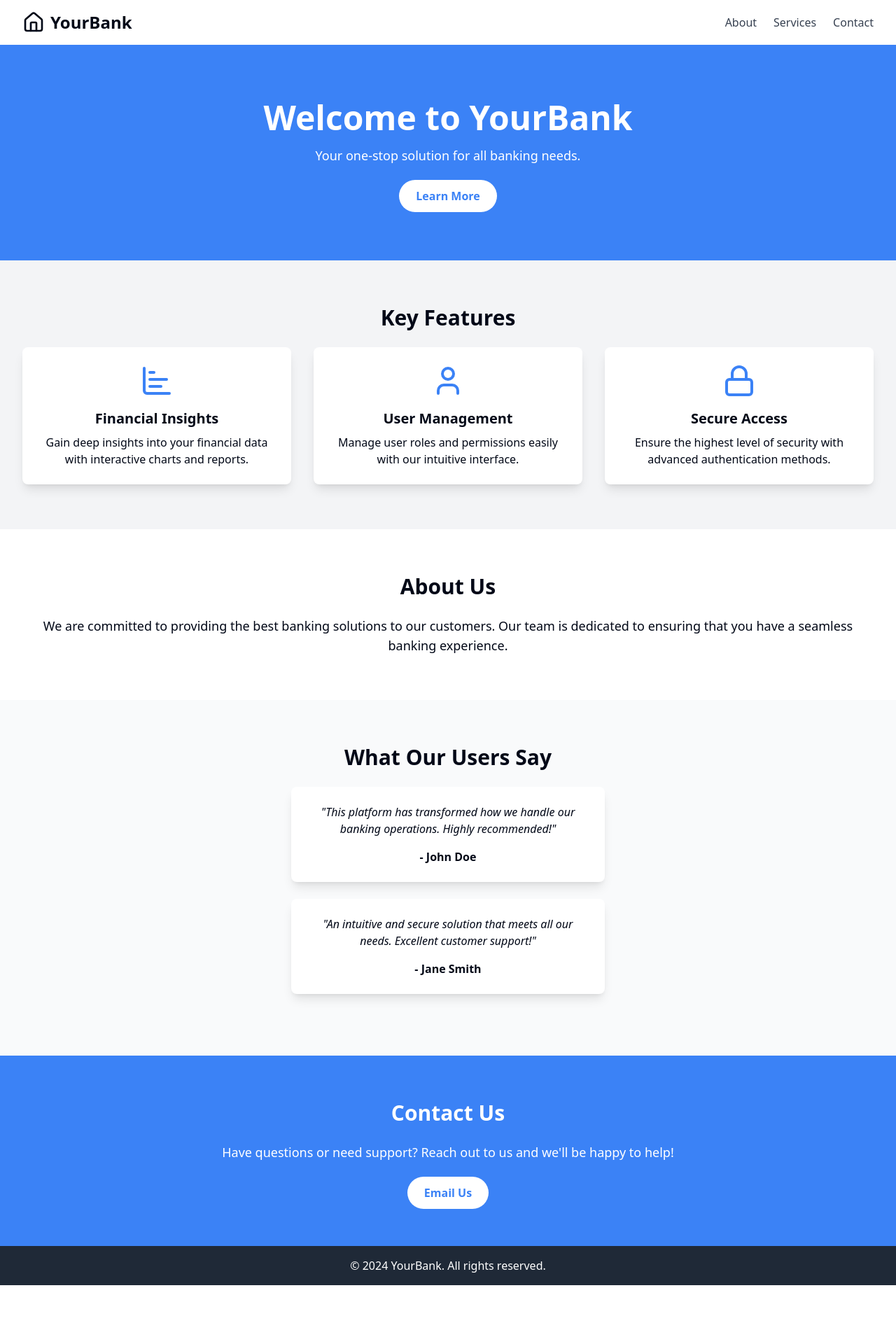
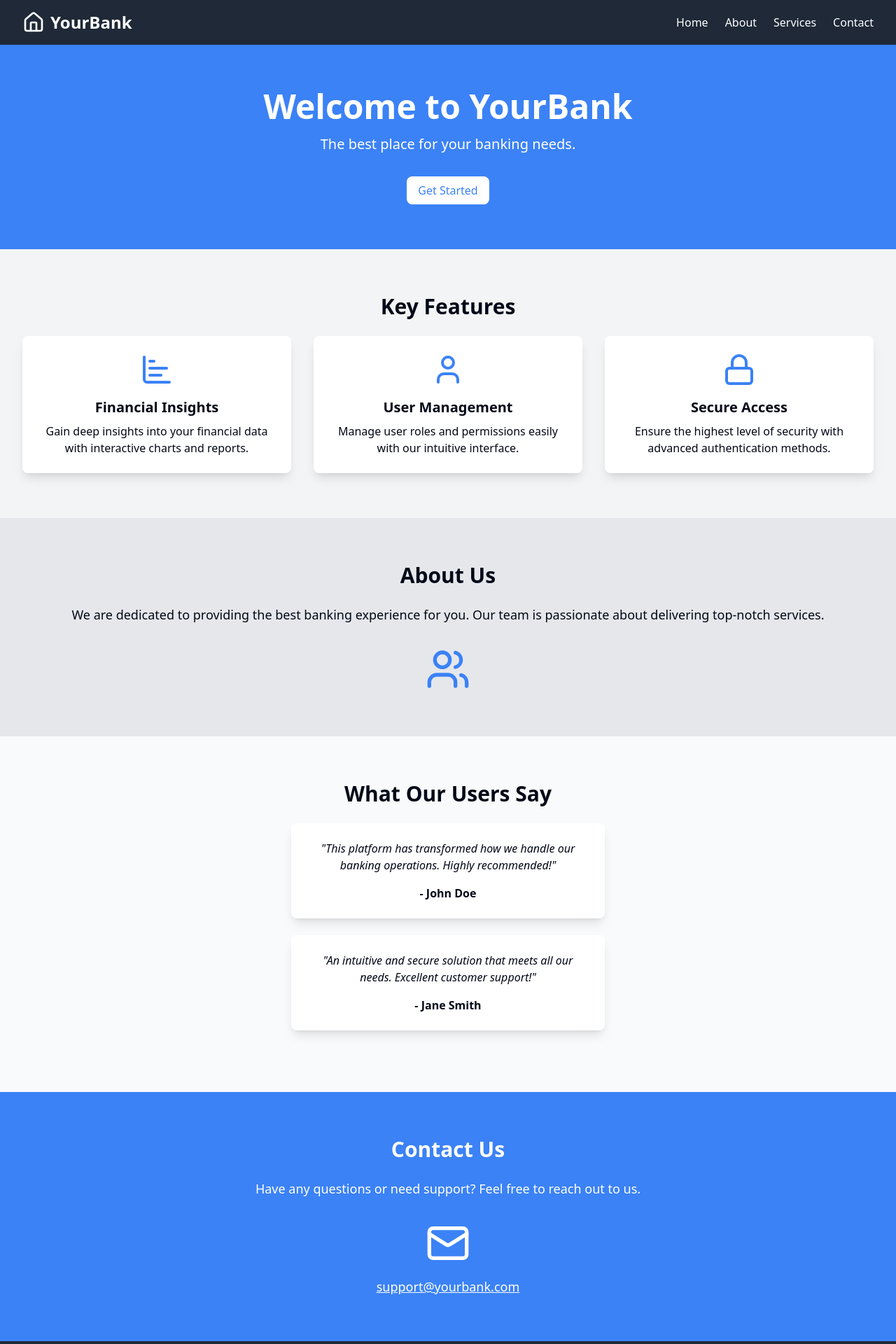
Before and after one commit to Shavkatjon-O/BRB_Hackcelerator_2024_Frontend, a Next.js app: page / in a window 1280 px wide. Shown: the top 1920 px of the page at 70% size. Before the commit the page ends 1836 px from the top, so only its background shows below. Built offline with nearby package versions, Linux system fonts and the light colour scheme.

Commit message:
fix: bugs

```diff
--- a/src/app/(home)/_components/AboutUsSection.tsx
+++ b/src/app/(home)/_components/AboutUsSection.tsx
@@ -1,8 +1,13 @@
+import { Users } from 'lucide-react';
+
 const AboutUsSection = () => (
-  <section className="py-16 bg-white">
+  <section className="py-16 bg-gray-200">
     <div className="container mx-auto text-center">
       <h2 className="text-3xl font-bold mb-6">About Us</h2>
-      <p className="text-lg">We are committed to providing the best banking solutions to our customers. Our team is dedicated to ensuring that you have a seamless banking experience.</p>
+      <p className="text-lg mb-8">
+        We are dedicated to providing the best banking experience for you. Our team is passionate about delivering top-notch services.
+      </p>
+      <Users className="w-16 h-16 mx-auto text-blue-500" />
     </div>
   </section>
 );
--- a/src/app/(home)/_components/ContactSection.tsx
+++ b/src/app/(home)/_components/ContactSection.tsx
@@ -1,10 +1,15 @@
+import { Mail } from 'lucide-react';
+
 const ContactSection = () => (
   <section className="py-16 bg-blue-500 text-white">
     <div className="container mx-auto text-center">
       <h2 className="text-3xl font-bold mb-6">Contact Us</h2>
-      <p className="text-lg mb-8">Have questions or need support? Reach out to us and we'll be happy to help!</p>
-      <a href="mailto:support@yourbank.com" className="bg-white text-blue-500 px-6 py-3 rounded-full font-semibold">
-        Email Us
+      <p className="text-lg mb-8">
+        Have any questions or need support? Feel free to reach out to us.
+      </p>
+      <Mail className="w-16 h-16 mx-auto mb-4" />
+      <a href="mailto:support@yourbank.com" className="text-lg underline">
+        support@yourbank.com
       </a>
     </div>
   </section>
--- a/src/app/(home)/_components/FeaturesSection.tsx
+++ b/src/app/(home)/_components/FeaturesSection.tsx
@@ -1,18 +1,18 @@
-import LucideIcon from '@/components/LucideIcon';
+import { ChartBar, User, Lock } from 'lucide-react';
 
 const features = [
   {
-    icon: 'ChartBar',
+    icon: ChartBar,
     title: 'Financial Insights',
     description: 'Gain deep insights into your financial data with interactive charts and reports.'
   },
   {
-    icon: 'User',
+    icon: User,
     title: 'User Management',
     description: 'Manage user roles and permissions easily with our intuitive interface.'
   },
   {
-    icon: 'Lock',
+    icon: Lock,
     title: 'Secure Access',
     description: 'Ensure the highest level of security with advanced authentication methods.'
   }
@@ -26,7 +26,7 @@ const FeaturesSection = () => (
         {features.map((feature, index) => (
           <div key={index} className="bg-white p-6 rounded-lg shadow-lg">
             <div className="flex justify-center mb-4">
-              <LucideIcon name={feature.icon} className="w-12 h-12 text-blue-500" />
+              <feature.icon className="w-12 h-12 text-blue-500" />
             </div>
             <h3 className="text-xl font-semibold mb-2">{feature.title}</h3>
             <p>{feature.description}</p>
--- a/src/app/(home)/_components/FooterSection.tsx
+++ b/src/app/(home)/_components/FooterSection.tsx
@@ -1,6 +1,8 @@
 const FooterSection = () => (
-  <footer className="py-4 bg-gray-800 text-white text-center">
-    <p>&copy; 2024 YourBank. All rights reserved.</p>
+  <footer className="py-4 bg-gray-800 text-white">
+    <div className="container mx-auto text-center">
+      <p className="mb-4">© 2024 YourBank. All rights reserved.</p>
+    </div>
   </footer>
 );
 
--- a/src/app/(home)/_components/HeaderSection.tsx
+++ b/src/app/(home)/_components/HeaderSection.tsx
@@ -1,18 +1,22 @@
 import Link from 'next/link';
-import LucideIcon from '@/components/LucideIcon';
+import { Home, Menu } from 'lucide-react';
 
 const HeaderSection = () => (
-  <header className="py-4 bg-white shadow-md">
+  <header className="py-4 bg-gray-800 text-white">
     <div className="container mx-auto flex justify-between items-center">
       <Link href="/" className="text-2xl font-bold flex items-center">
-        <LucideIcon name="Home" className="w-8 h-8 inline mr-2" />
+        <Home className="w-8 h-8 mr-2" />
         YourBank
       </Link>
       <nav className="space-x-6">
-        <Link href="/about" className="text-gray-700">About</Link>
-        <Link href="/services" className="text-gray-700">Services</Link>
-        <Link href="/contact" className="text-gray-700">Contact</Link>
+        <Link href="/" className="hover:text-gray-300">Home</Link>
+        <Link href="/about" className="hover:text-gray-300">About</Link>
+        <Link href="/services" className="hover:text-gray-300">Services</Link>
+        <Link href="/contact" className="hover:text-gray-300">Contact</Link>
       </nav>
+      <button className="md:hidden">
+        <Menu className="w-8 h-8" />
+      </button>
     </div>
   </header>
 );
--- a/src/app/(home)/_components/HeroSection.tsx
+++ b/src/app/(home)/_components/HeroSection.tsx
@@ -1,11 +1,13 @@
+import { User, Star } from 'lucide-react';
+
 const HeroSection = () => (
-  <section className="bg-blue-500 text-white text-center py-20">
-    <div className="container mx-auto">
+  <section className="relative bg-blue-500 text-white">
+    <div className="container mx-auto py-16 text-center">
       <h1 className="text-5xl font-bold mb-4">Welcome to YourBank</h1>
-      <p className="text-lg mb-8">Your one-stop solution for all banking needs.</p>
-      <a href="#features" className="bg-white text-blue-500 px-6 py-3 rounded-full font-semibold">
-        Learn More
-      </a>
+      <p className="text-xl mb-8">The best place for your banking needs.</p>
+      <button className="bg-white text-blue-500 py-2 px-4 rounded-lg">
+        Get Started
+      </button>
     </div>
   </section>
 );
--- a/src/components/Button.tsx
+++ /dev/null
@@ -1,15 +0,0 @@
-import { FC } from 'react';
-
-interface ButtonProps {
-  href?: string;
-  className?: string;
-  children: React.ReactNode;
-}
-
-const Button: FC<ButtonProps> = ({ href, className, children }) => (
-  <a href={href} className={`inline-block py-2 px-4 rounded-lg ${className}`}>
-    {children}
-  </a>
-);
-
-export default Button;
--- a/src/components/LucideIcon.tsx
+++ /dev/null
@@ -1,30 +0,0 @@
-// src/components/LucideIcon.tsx
-import { FC } from 'react';
-import { Home, ChartBar, User, Lock } from 'lucide-react'; // Import all used icons
-
-type IconName = 'Home' | 'ChartBar' | 'User' | 'Lock'; // Define allowed icon names
-
-interface LucideIconProps {
-  name: IconName;
-  className?: string;
-}
-
-const icons: Record<IconName, FC<React.SVGProps<SVGSVGElement>>> = {
-  Home,
-  ChartBar,
-  User,
-  Lock,
-};
-
-const LucideIcon: FC<LucideIconProps> = ({ name, className }) => {
-  const IconComponent = icons[name];
-
-  if (!IconComponent) {
-    console.error(`Icon '${name}' does not exist.`);
-    return null;
-  }
-
-  return <IconComponent className={className} />;
-};
-
-export default LucideIcon;
```
Also changed, not shown: src/app/(home)/_components/TestimonialsSection.tsx (+4 -4 lines).
